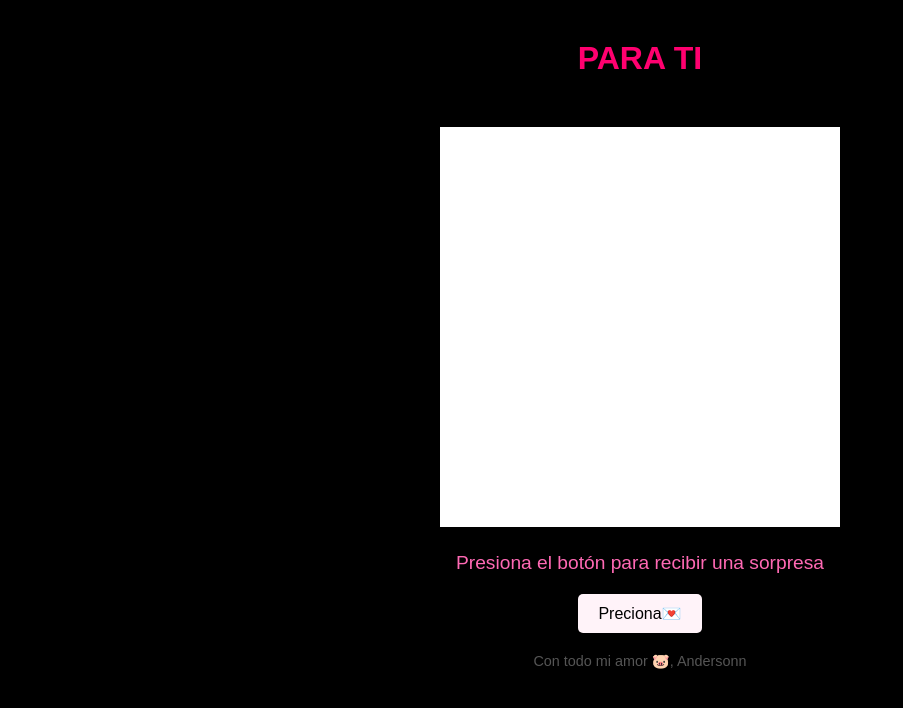
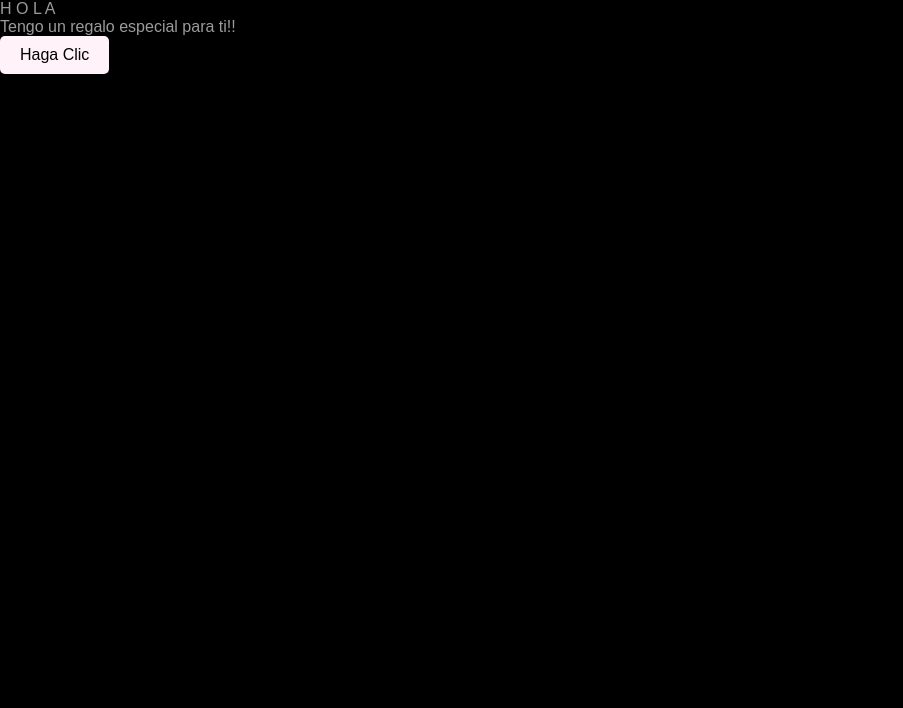
Before and after one commit to chapo69XD/chapo69XD.github.io, a plain HTML site: page index.html in a window 1280 px wide. Shown: the whole page, without its empty margins (0-903 px from the left). Drawn offline with Linux system fonts and the light colour scheme.

Commit message:
Update index.html

```diff
--- a/index.html
+++ b/index.html
@@ -2,26 +2,42 @@
 <html lang="es">
 <head>
     <meta charset="UTF-8">
+    <meta http-equiv="X-UA-Compatible" content="IE=edge">
     <meta name="viewport" content="width=device-width, initial-scale=1.0">
-    <title>Ramo de Girasoles para Mi Amor 🐷</title>
     <link rel="stylesheet" href="style.css">
+    <link rel="icon" href="flowers.png" type="image/x-icon">
+    <title>FLORES</title>
 </head>
 <body>
-    <div class="container">
-        <div class="header">
-            <h1>PARA TI </h1>
-        </div>
-        <div class="flower-container">
-            <canvas id="flowerCanvas"></canvas>
-        </div>
-        <div class="message">
-            <p id="phrase">Presiona el botón para recibir una sorpresa </p>
-        </div>
-        <button onclick="drawBouquet()">Preciona💌</button>
-        <footer>
-            <p>Con todo mi amor 🐷, Andersonn</p>
-        </footer>
+    <div class="greetings">
+        <span>H</span>
+        <span>O</span>
+        <span>L</span>
+        <span>A</span>
     </div>
-    <script src="script.js"></script>
+    <div class="greetings">
+        <span></span>
+        <span></span>
+        <span></span>
+        <span></span>
+        <span></span>
+        <span></span>
+    </div>
+    <div class="description">
+        <span>Tengo un regalo especial para ti!!</span>
+    </div>
+    <div class="button">
+        <button onclick="playAudioAndRedirect()">Haga Clic</button>
+    </div>
+    <audio id="myAudio" src="Floricienta.mp3"></audio>
+    <script>
+        function playAudioAndRedirect() {
+            var audio = document.getElementById("myAudio");
+            audio.play();
+            setTimeout(function() {
+                window.location.href = "sorpresa.html";
+            }, 1000); // Espera 1 segundo antes de redirigir
+        }
+    </script>
 </body>
 </html>
```
